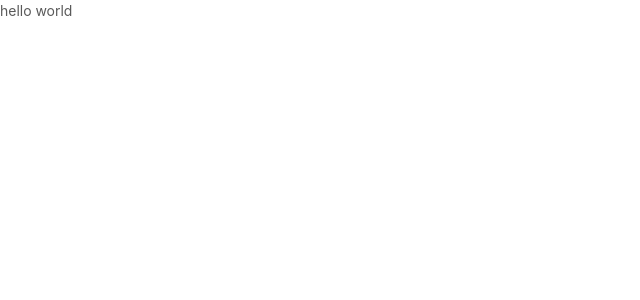
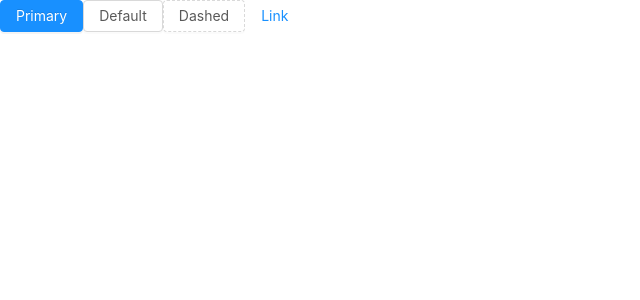
Before and after one commit to jjsnc/damon-cms-react, a React (Create React App) app: page / in a window 1280 px wide. Shown: the top 300 px of the page, without its empty margins (0-640 px from the left). Built offline with nearby package versions, Linux system fonts and the light colour scheme.

Commit message:
antd 引入测试

```diff
--- a/config-overrides.js
+++ b/config-overrides.js
@@ -10,6 +10,6 @@ module.exports = override(
     addLessLoader({
       javascriptEnabled: true,
       //下面这行很特殊，这里是更改主题的关键，这里我只更改了主色，当然还可以更改其他的，下面会详细写出。
-      modifyVars: { "@primary-color": "#f47983"}
+      // modifyVars: { "@primary-color": "#f47983"}
     })
 )
--- a/src/App.js
+++ b/src/App.js
@@ -1,8 +1,13 @@
 import React from 'react';
+// import 'antd/dist/antd.css';
+import { Button } from 'antd';
 function App() {
   return (
     <div className="App">
-       hello world
+      <Button type="primary">Primary</Button>
+      <Button>Default</Button>
+      <Button type="dashed">Dashed</Button>
+      <Button type="link">Link</Button>
     </div>
   );
 }
--- a/src/index.js
+++ b/src/index.js
@@ -2,9 +2,4 @@ import React from 'react';
 import ReactDOM from 'react-dom';
 import App from './App';
 
-ReactDOM.render(
-  <React.StrictMode>
-    <App />
-  </React.StrictMode>,
-  document.getElementById('root')
-);
+ReactDOM.render(<App />,document.getElementById('root'));
```
